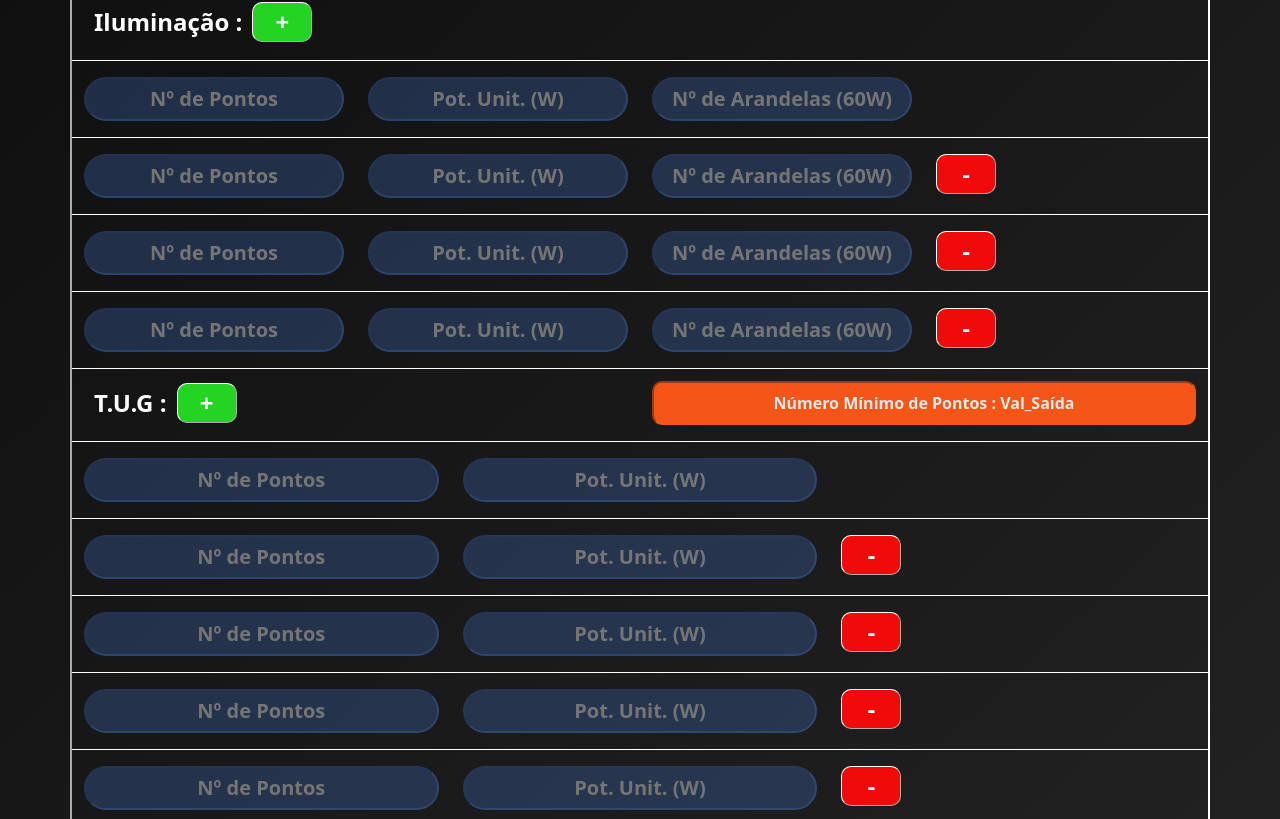
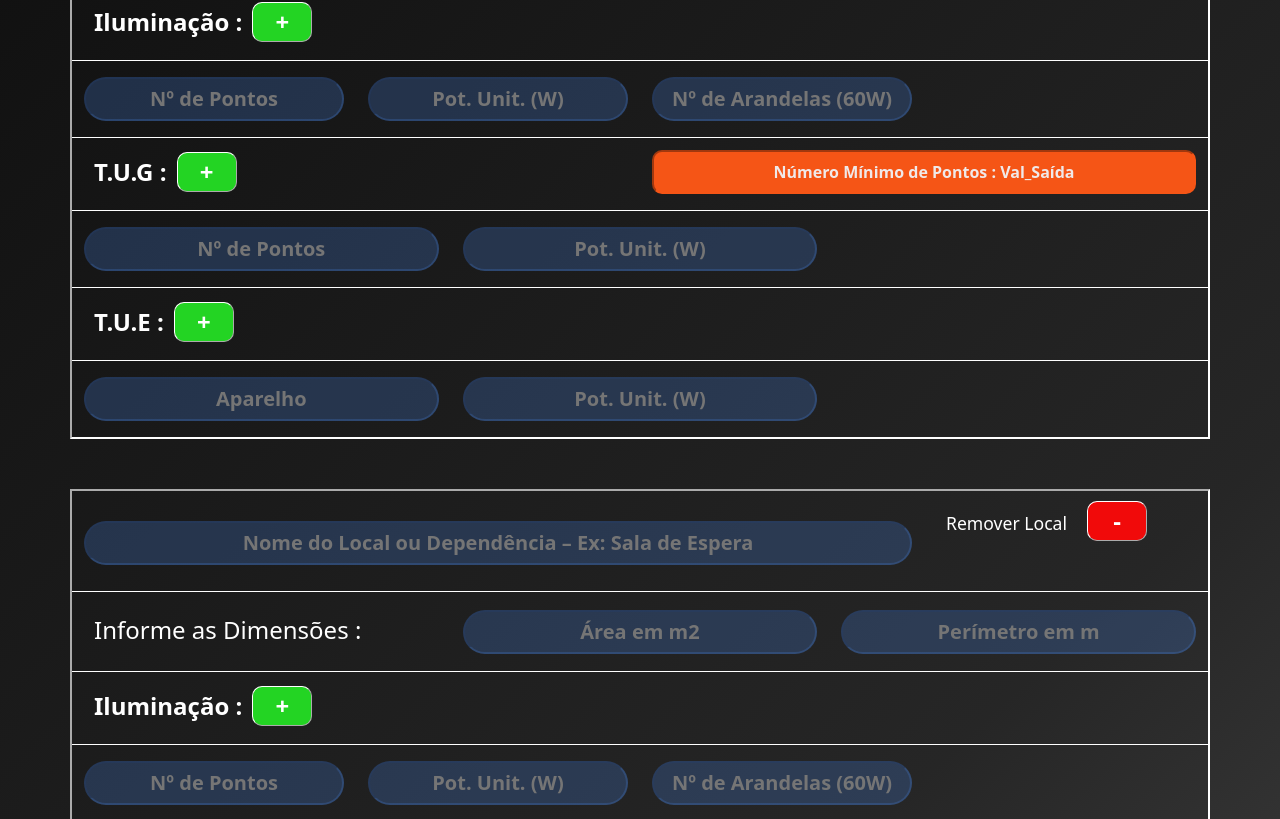
Before and after one commit to Dallas2022/previsao-cargas-calc, a React (Create React App) app in the folder 003_PROJETO/app/: page /locais in a window 1280 px wide. Shown: the part 361-1180 px from the top of the page. Built offline with nearby package versions, Linux system fonts and the light colour scheme.

Commit message:
Adding Lines Resource for 'Ilum', 'Tug' and 'Tue' Created

```diff
--- a/003_PROJETO/app/src/components/Local.jsx
+++ b/003_PROJETO/app/src/components/Local.jsx
@@ -1,4 +1,4 @@
-import React from "react";
+import React, {useState} from "react";
 
 import '../estilos/Local.css'
 import Iluminacao from "./Iluminacao";
@@ -6,6 +6,33 @@ import Tug from './Tug'
 import Tue from './Tue'
 
 function Local() {
+
+    const [mtzIlum, setMtzIlum] = useState(() => {
+        return []
+    })
+
+    const [mtzTug, setMtzTug] = useState(() => {
+        return []
+    })
+
+    const [mtzTue, setMtzTue] = useState(() => {
+        return []
+    })
+
+
+    function inserirLinhaIlum() {
+        setMtzIlum(mtzIlum => [...mtzIlum, <Iluminacao></Iluminacao>])
+    }
+
+    function inserirLinhaTug() {
+        setMtzTug(mtzTug => [...mtzTug, <Tug></Tug>])
+    }
+
+    function inserirLinhaTue() {
+        setMtzTue(mtzTue => [...mtzTue, <Tue></Tue>])
+    }
+
+
     return (
         <>
             <div className="container divQuadroLocal">
@@ -45,7 +72,7 @@ function Local() {
                 <div className="row align-items-center divLinhaCima pt-1 pb-2">
                     <div className="col-lg-12 col-sm-6">
                         <label className="lblEntradas">Iluminação :</label>
-                        <button type="button" className="adicionaIluminacao">+</button>
+                        <button type="button" onClick={() => {inserirLinhaIlum()}} className="adicionaIluminacao">+</button>
                     </div>
                 </div>
 
@@ -69,16 +96,14 @@ function Local() {
                 </div>
 
                 {/* Linhas de Entrada - Componentes Adicionados Dinamicamente */}
-                <Iluminacao></Iluminacao>
-                <Iluminacao></Iluminacao>
-                <Iluminacao></Iluminacao>
+                {mtzIlum}
 
 
                 {/* Linha das TUG's - Tomadas de Uso Geral */}
                 <div className="row align-items-center divLinhaCima pt-1 pb-2">
                     <div className="col-lg-6 col-sm-6">
                         <label className="lblEntradas">T.U.G :</label>
-                        <button type="button" className="adicionaIluminacao">+</button>
+                        <button type="button" onClick={() => {inserirLinhaTug()}} className="adicionaTug">+</button>
                     </div>
                     <div className="col-lg-6 col-sm-6">
                         <input type="text" className="dadoSaidaTUG" readOnly value="Número Mínimo de Pontos : Val_Saída" />
@@ -100,17 +125,14 @@ function Local() {
                 </div>
 
                 {/* Linhas de Entrada - Componentes Adicionados Dinamicamente */}
-                <Tug></Tug>
-                <Tug></Tug>
-                <Tug></Tug>
-                <Tug></Tug>
+                {mtzTug}
 
 
                 {/* Linha das TUE's - Tomadas de Uso Específico */}
                 <div className="row align-items-center divLinhaCima pt-1 pb-2">
                     <div className="col-lg-6 col-sm-6">
                         <label className="lblEntradas">T.U.E :</label>
-                        <button type="button" className="adicionaIluminacao">+</button>
+                        <button type="button" onClick={() => { inserirLinhaTue() }} className="adicionaIluminacao">+</button>
                     </div>
                 </div>
 
@@ -129,7 +151,7 @@ function Local() {
                 </div>
 
                 {/* Linhas de Entrada - Componentes Adicionados Dinamicamente */}
-                <Tue></Tue>
+                {mtzTue}
 
             </div>
         </>
--- a/003_PROJETO/app/src/estilos/Local.css
+++ b/003_PROJETO/app/src/estilos/Local.css
@@ -69,7 +69,7 @@
     box-shadow: 2px 2px 8px rgb(207, 206, 206);
 }
 
-.adicionaIluminacao {
+.adicionaIluminacao, .adicionaTug {
     font-size: 1.5em;
     font-weight: 700;
     color: white;
@@ -81,7 +81,7 @@
     border-radius: 10px;
 }
 
-.adicionaIluminacao:hover {
+.adicionaIluminacao:hover, .adicionaTug:hover {
     background-color: rgb(12, 163, 12);
     border: solid 2px white;
     box-shadow: 2px 2px 8px rgb(207, 206, 206);
```
